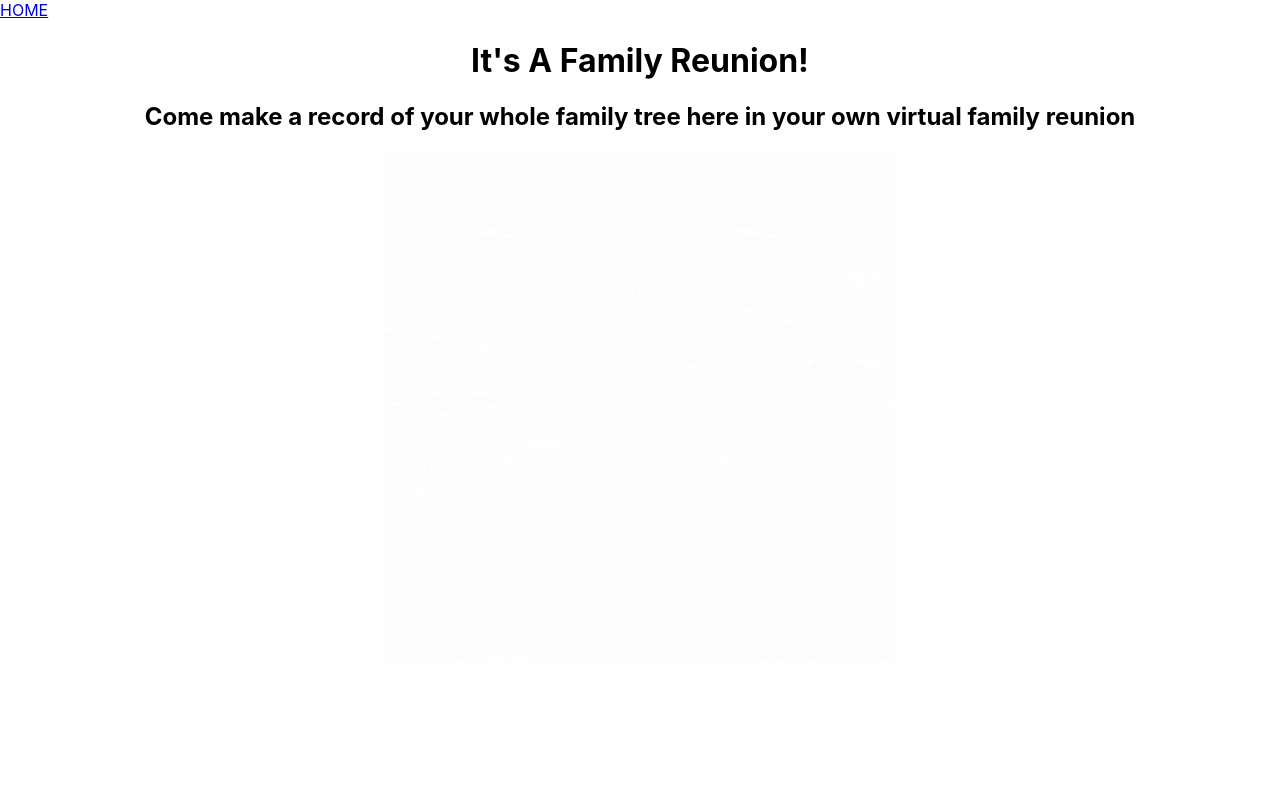
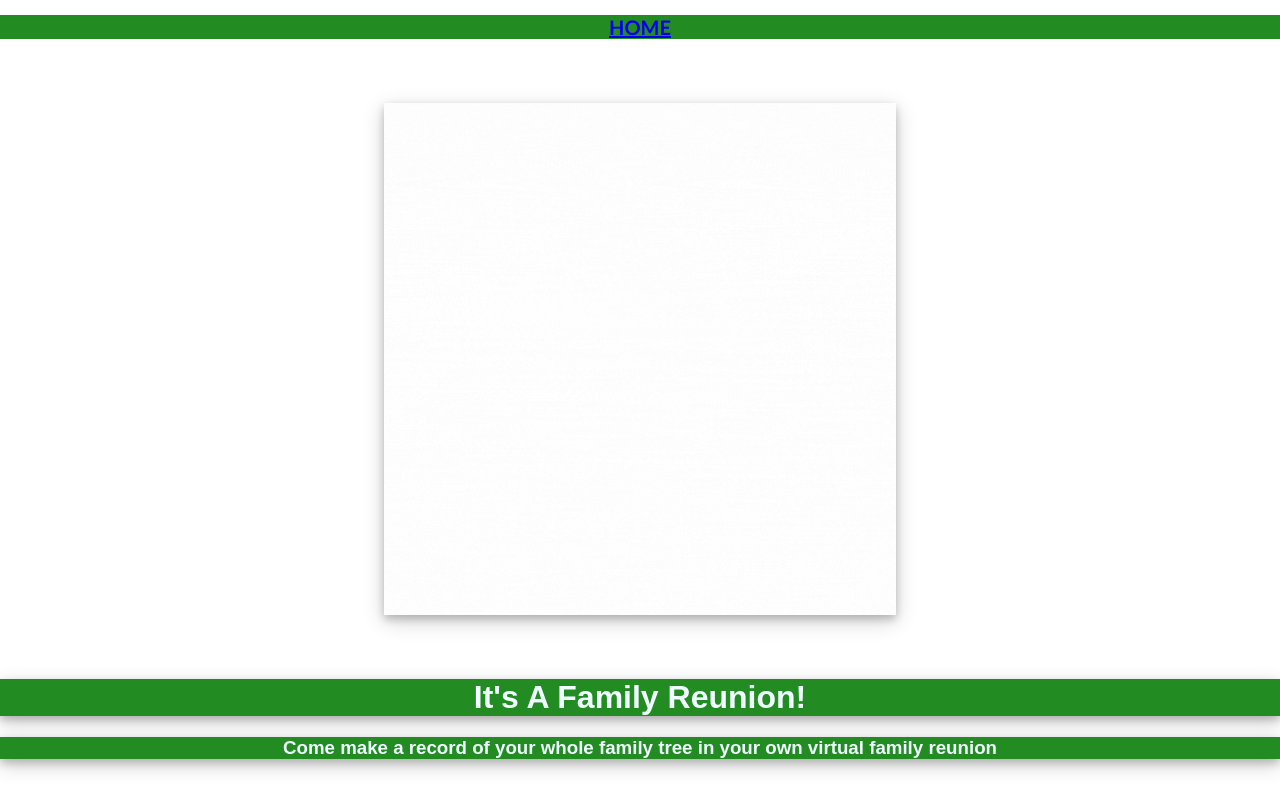
Before and after one commit to IfeAkiWad/family_reunion, a React (Create React App) app in the folder frontend/: page / in a window 1280 px wide. Built offline with nearby package versions, Linux system fonts and the light colour scheme; no server answers.

Commit message:
bCSS for Home

```diff
--- a/frontend/src/App.css
+++ b/frontend/src/App.css
@@ -1,12 +1,45 @@
+
+
+/* Home */
 #family-tree {
   display: block;
   margin-left: auto;
   margin-right: auto;
+  margin-top: 5%;
   width: 40%;
+  box-shadow: 0 4px 8px 0 rgba(0, 0, 0, 0.2), 0 6px 20px 0 rgba(0, 0, 0, 0.19);
+
 }
 
-#reunion-banner {
+#reunion-h2 {
   text-align: center;
+  font-family: 'arial';
+  margin-top: 5%;
+  background-color: forestgreen;
+  color: azure;
+  box-shadow: 0 4px 8px 0 rgba(0, 0, 0, 0.2), 0 6px 20px 0 rgba(0, 0, 0, 0.19);
+
+}
+
+#reunion-h3 {
+  text-align: center;
+  font-family: 'arial';
+  background-color: forestgreen;
+  color: azure;
+  box-shadow: 0 4px 8px 0 rgba(0, 0, 0, 0.2), 0 6px 20px 0 rgba(0, 0, 0, 0.19);
+
+}
+
+/* Navigation */
+#nav {
+  text-align: center;
+  font-size: 20px;
+  margin: auto;
+  margin-top: 15px;
+  font-family:'Gill Sans', 'Gill Sans MT', Calibri, 'Trebuchet MS', sans-serif;
+  font-weight:600;
+  background-color: forestgreen;
+
 }
 
 
--- a/frontend/src/components/Home.js
+++ b/frontend/src/components/Home.js
@@ -4,9 +4,9 @@ import Family from '../assets/Family.gif'
 const Home = () => {
     return (
         <div>
-            <h1 id='reunion-banner' >It's A Family Reunion!</h1>
-            <h2 id='reunion-banner' >Come make a record of your whole family tree here in your own virtual family reunion</h2>
             <img id='family-tree' src={Family} alt="Gif..." />
+            <h1 id='reunion-h2' >It's A Family Reunion!</h1>
+            <h3 id='reunion-h3' >Come make a record of your whole family tree in your own virtual family reunion</h3>
         </div>
     )
 }
--- a/frontend/src/components/NavBar.js
+++ b/frontend/src/components/NavBar.js
@@ -3,7 +3,7 @@ import { Link } from 'react-router-dom'
 
 const NavBar = () => {
     return (
-        <nav>
+        <nav id='nav'>
             <div>
             <Link id="link" to="/">HOME</Link>
             </div>
```
